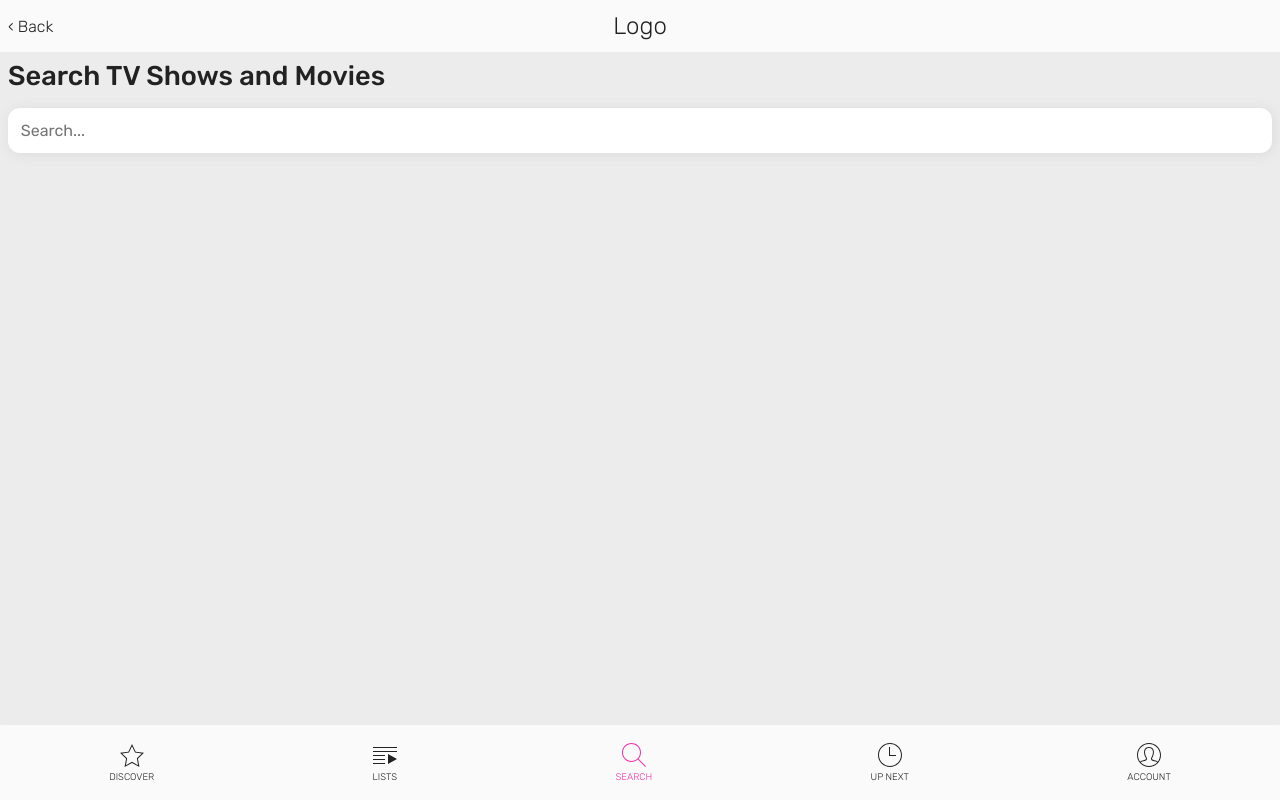
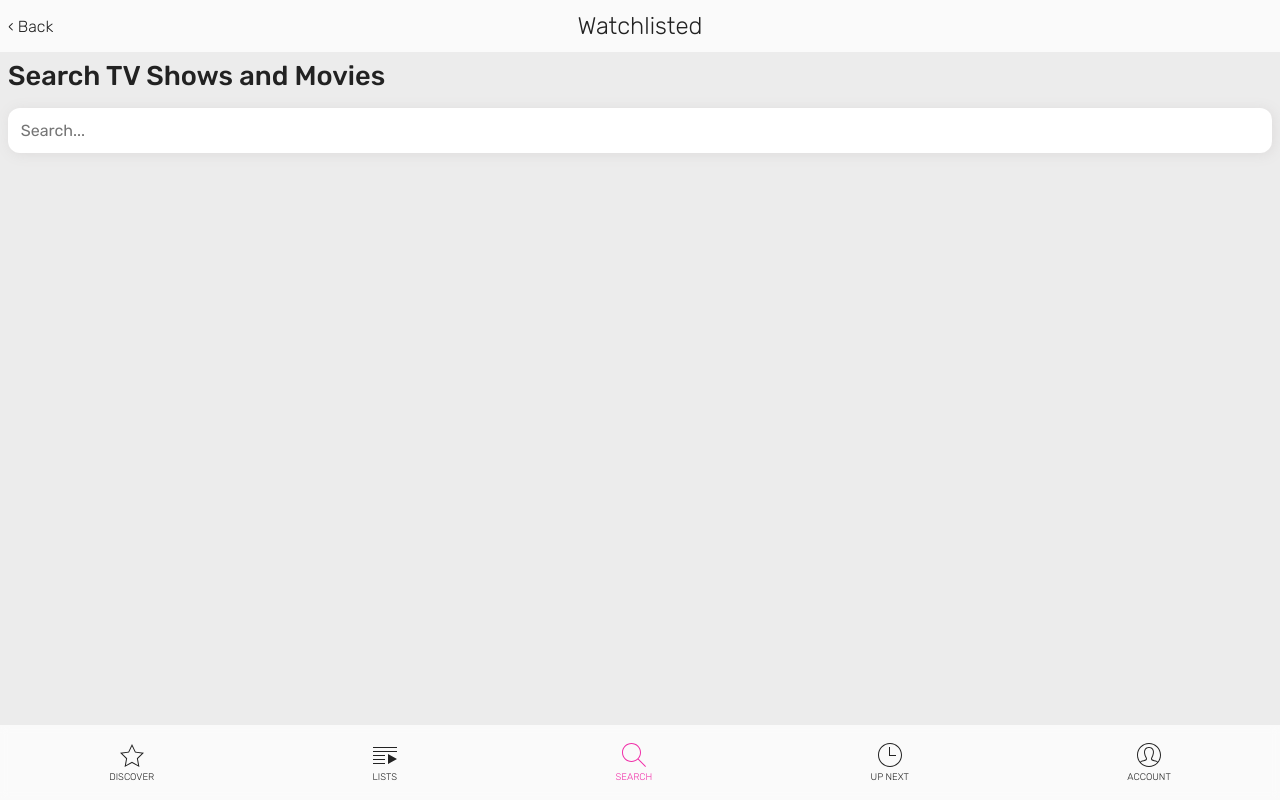
Before and after one commit to HassanCorrigan/watchlisted, a Next.js app: page /search in a window 1280 px wide. Built offline with nearby package versions, Linux system fonts and the light colour scheme.

Commit message:
Add new name, change url, update version
Added the new app name to the meta and head components.

Updated package with new name and app version.

Updated dependencies.

```diff
--- a/components/Header.js
+++ b/components/Header.js
@@ -8,7 +8,7 @@
   return (
     <header className={styles.header}>
       <Link href='/'>
-        <a className={styles.logo}>Logo</a>
+        <a className={styles.logo}>Watchlisted</a>
       </Link>
 
       {router.pathname !== '/' && (
--- a/components/Meta.js
+++ b/components/Meta.js
@@ -35,11 +35,11 @@
 };
 
 Meta.defaultProps = {
-  title: 'Name - a Trakt.tv movie and tv app',
+  title: 'Watchlisted - a Trakt.tv movie and tv app',
   description:
-    'Name is a simple and minimal movie and tv tracker app with Trakt.tv support, keeping you up to date with the latest releases with an easy to manage tv and movie library.',
+    'Watchlisted is a simple and minimal movie and tv tracker app with Trakt.tv support, keeping you up to date with the latest releases with an easy to manage tv and movie library.',
   keywords: 'movie, tv, app, trakt.tv, tracker',
-  url: 'http://localhost:3000/',
+  url: 'https://watchlisted.app',
 };
 
 export default Meta;
--- a/package.json
+++ b/package.json
@@ -1,6 +1,6 @@
 {
-  "name": "trakt-app",
-  "version": "1.0.0",
+  "name": "watchlisted",
+  "version": "0.7.0",
   "description": "A TV/Movie app with Trakt.tv integration",
   "main": "app.js",
   "scripts": {
```
Also changed, not shown: 1 other file (tests, documents, lock files or other folders).
